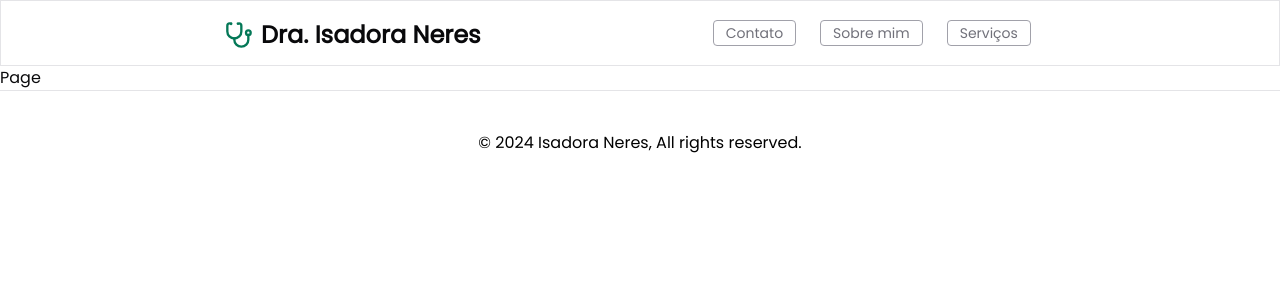
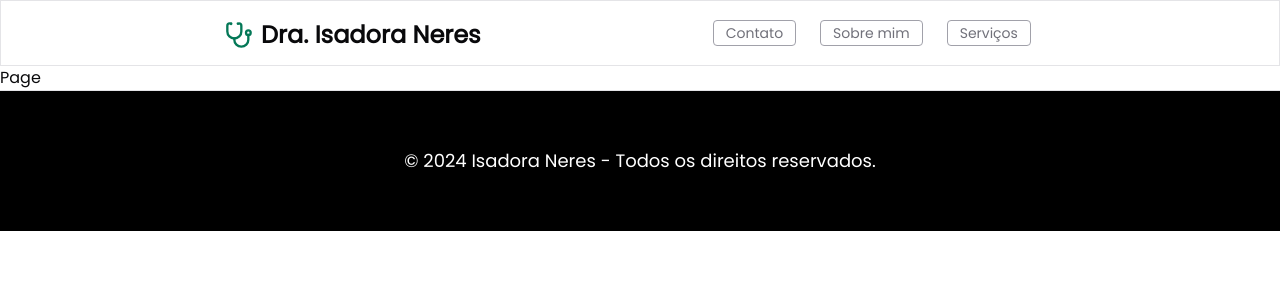
Before and after one commit to Cleverton-Rocha/isadora-fisio, a Next.js app: page / in a window 1280 px wide. Shown: the top 300 px of the page. Built offline with nearby package versions, Linux system fonts and the light colour scheme.

Commit message:
:sparkles: feat: Change color schema to black

```diff
--- a/components/footer.tsx
+++ b/components/footer.tsx
@@ -1,9 +1,9 @@
 const Footer = () => {
   return (
-    <footer className="bg-white border-t">
+    <footer className="bg-black border-t">
       <div className="mx-auto py-10">
-        <p className="text-center text-sx text-black">
-        &copy; 2024 Isadora Neres, All rights reserved.
+        <p className="p-4 text-sm text-center md:text-lg text-white">
+        &copy; 2024 Isadora Neres - Todos os direitos reservados.
         </p>
       </div>
     </footer>
```
